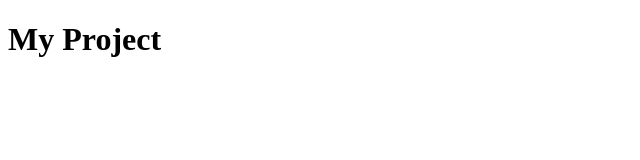
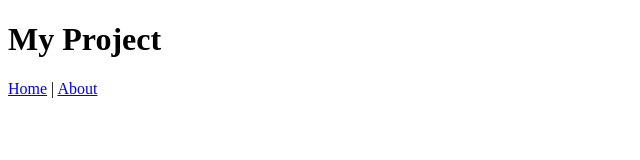
Before and after one commit to vaxogogitidze/my-first-repo, a plain HTML site: page index.html in a window 1280 px wide. Shown: the whole page, without its empty margins (0-640 px from the left). Drawn offline with Linux system fonts and the light colour scheme.

Commit message:
Add simple navigation (nav-feature)

```diff
--- a/index.html
+++ b/index.html
@@ -6,5 +6,6 @@
 </head>
 <body>
   <header><h1>My Project</h1></header>
+  <nav><a href="#">Home</a> | <a href="#">About</a></nav>
 </body>
 </html>
```
